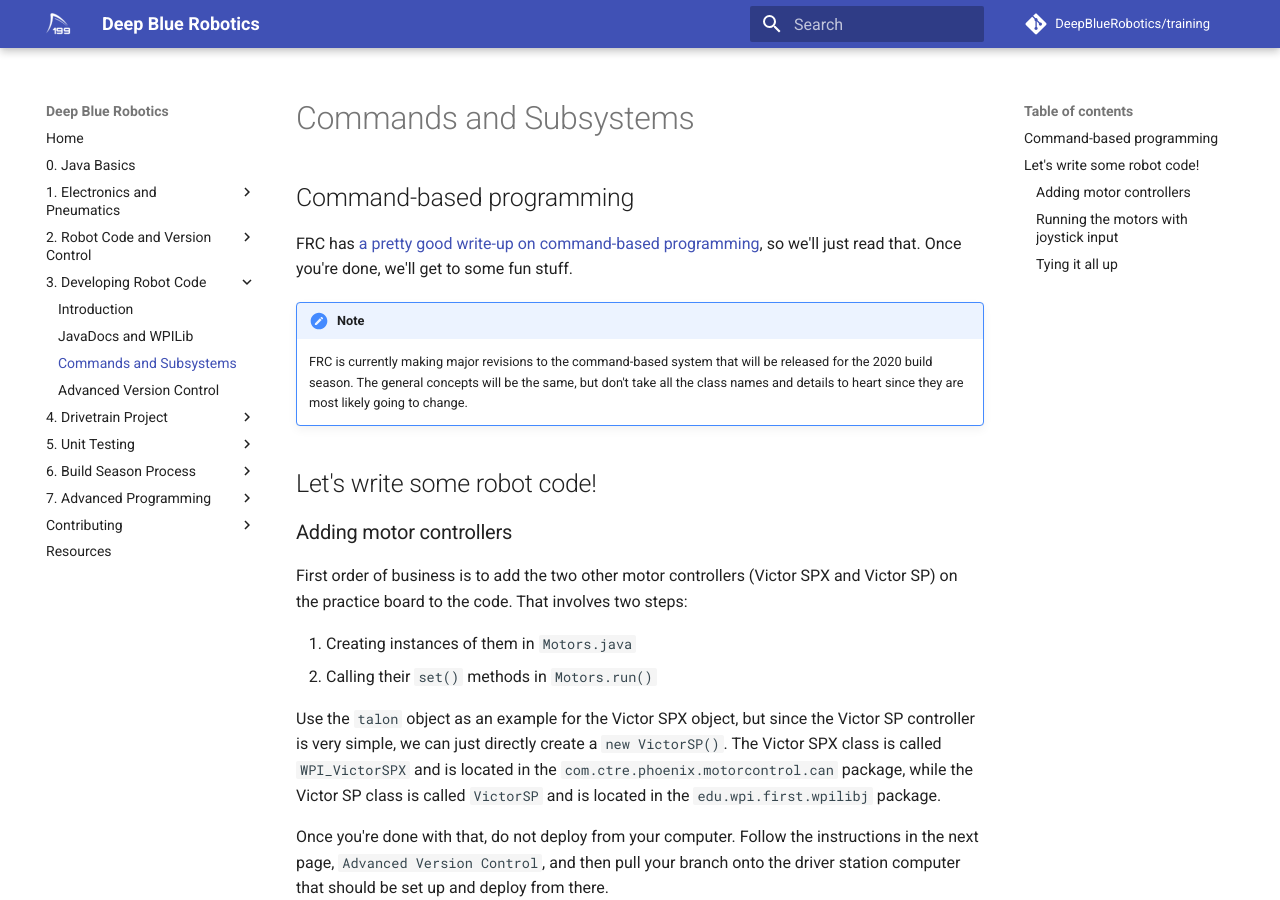
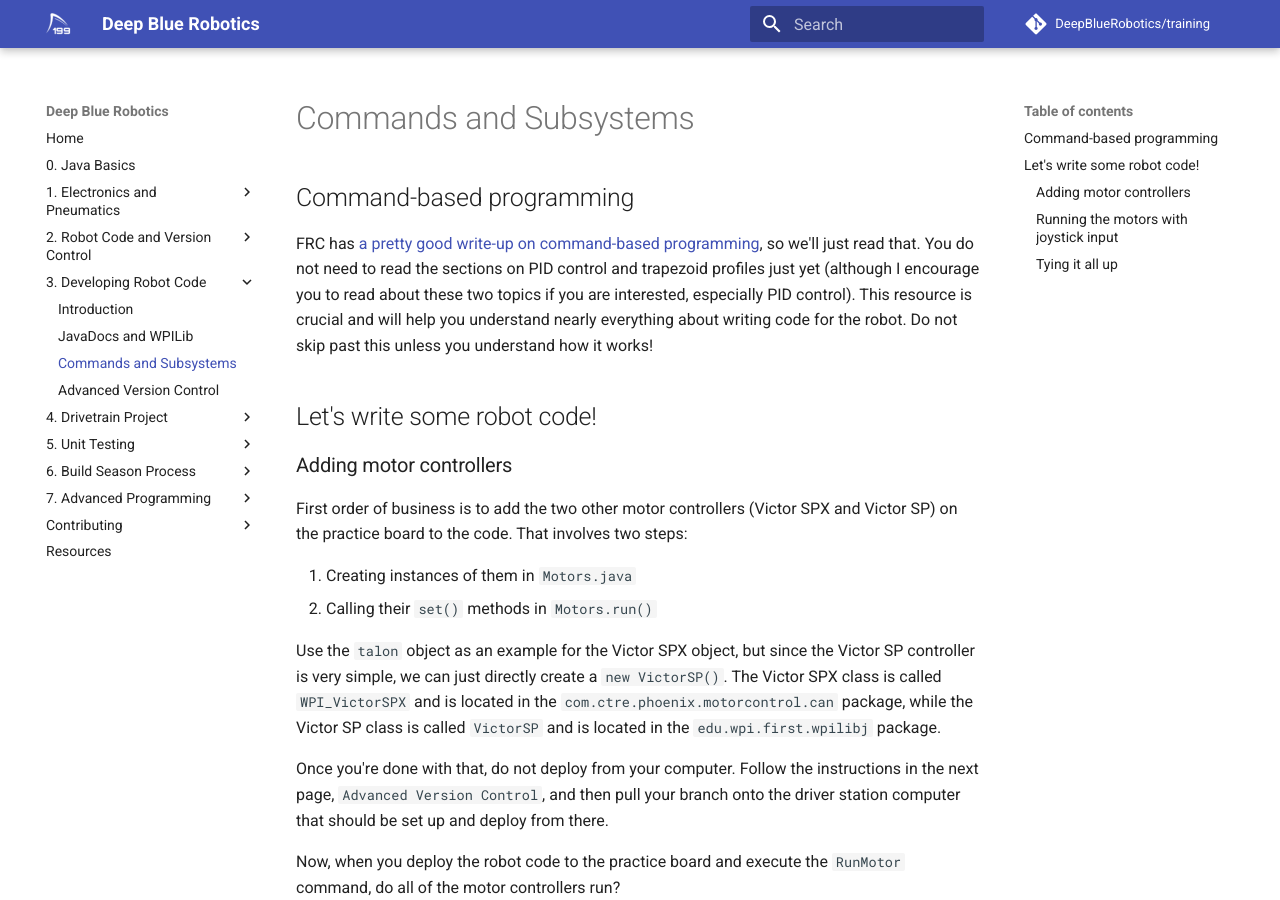
Before and after one commit to DeepBlueRobotics/training, an MkDocs documentation site: the page built from docs/section-3/commands-subsystems.md, in a window 1280 px wide and 900 px high. Built offline with MkDocs 1.6.1 and Material for MkDocs 9.7.7, drawn with Linux system fonts in a browser that asks for light colours; comment, search, counter and statistics services are not loaded.

Commit message:
Fix link to command documentation and change wording

```diff
--- a/docs/section-3/commands-subsystems.md
+++ b/docs/section-3/commands-subsystems.md
@@ -1,9 +1,6 @@
 ## Command-based programming
 
-FRC has [a pretty good write-up on command-based programming](https://frc-docs.readthedocs.io/en/latest/docs/software/old-commandbased/index.html), so we'll just read that. Once you're done, we'll get to some fun stuff.
-
-!!! note
-    FRC is currently making major revisions to the command-based system that will be released for the 2020 build season. The general concepts will be the same, but don't take all the class names and details to heart since they are most likely going to change.
+FRC has [a pretty good write-up on command-based programming](https://docs.wpilib.org/en/latest/docs/software/commandbased/index.html), so we'll just read that. You do not need to read the sections on PID control and trapezoid profiles just yet (although I encourage you to read about these two topics if you are interested, especially PID control). This resource is crucial and will help you understand nearly everything about writing code for the robot. Do not skip past this unless you understand how it works!
 
 ## Let's write some robot code!
 
```
